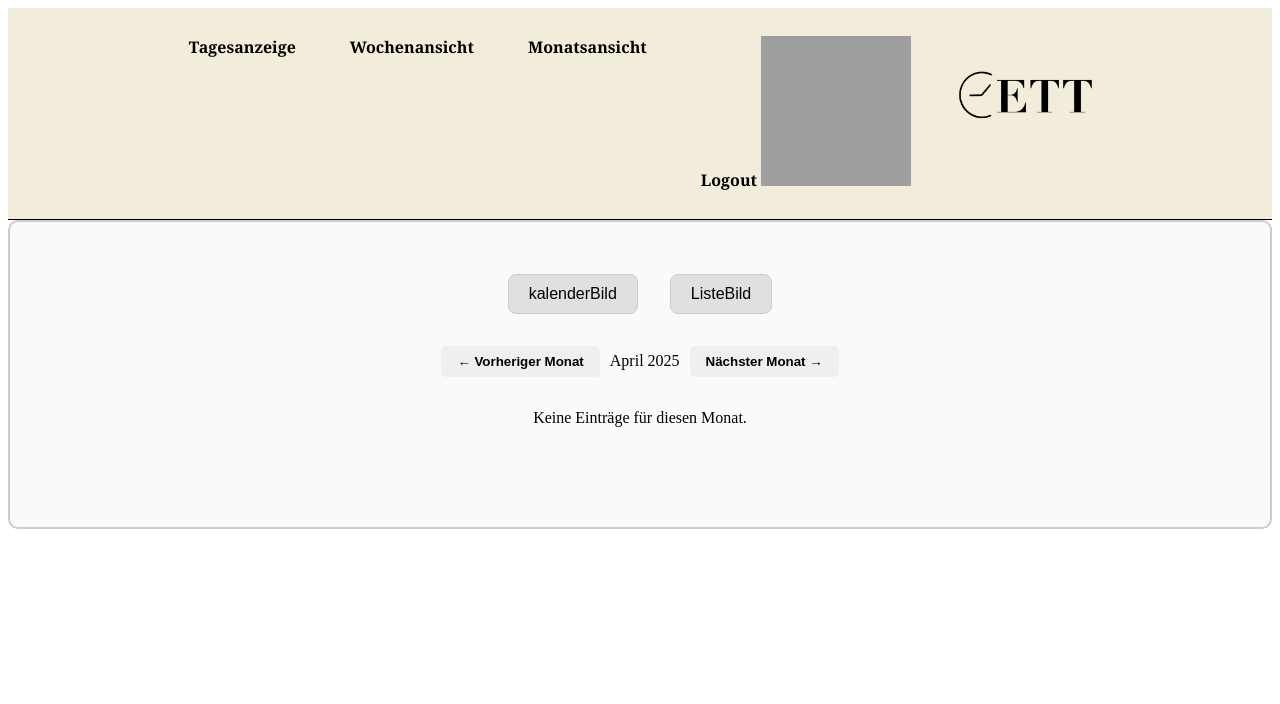
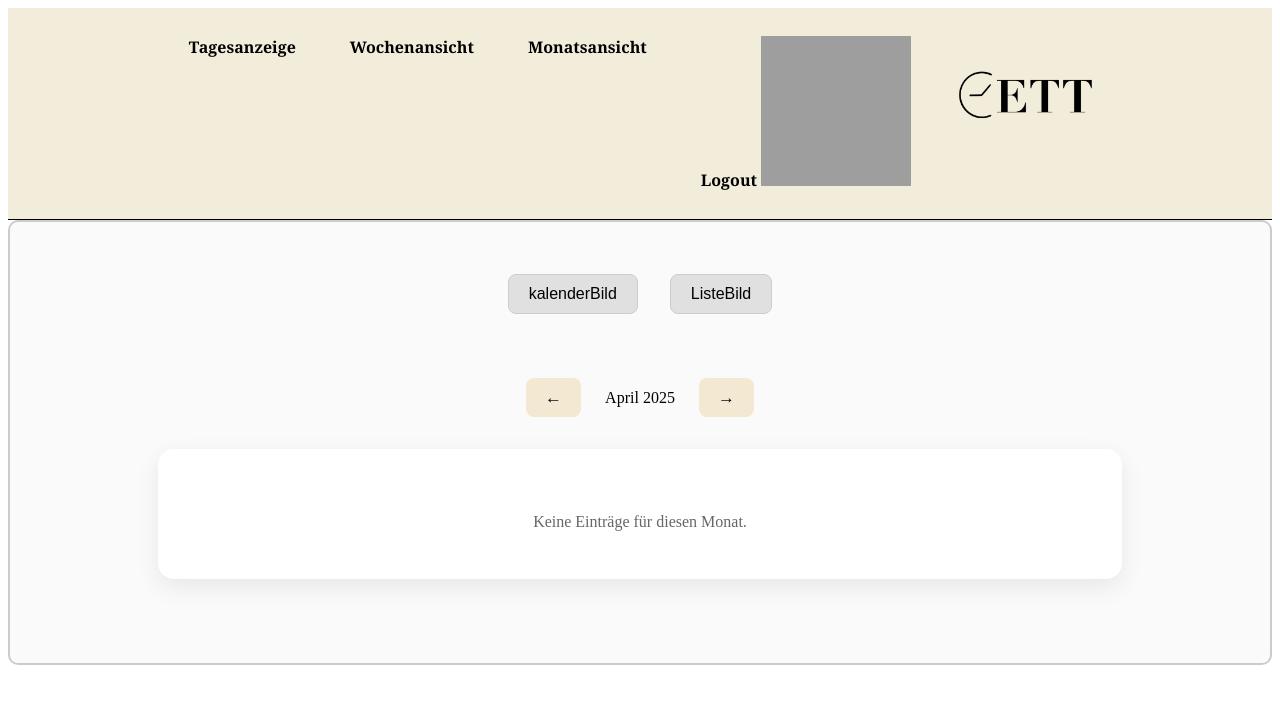
Before and after one commit to on24FeLi/ETT2.0, a Vue app: page /Monatsansicht in a window 1280 px wide. Both pictures are taken after a click on the button "ListeBild". Shown: the top 704 px of the page. Built offline with nearby package versions, Linux system fonts and the light colour scheme; grey boxes are pictures that could not be loaded.

Commit message:
added css for monatsansichtliste

```diff
--- a/src/components/monatsansichtliste.vue
+++ b/src/components/monatsansichtliste.vue
@@ -60,16 +60,16 @@ function getWeekdayAbbreviation(dateString) {
 }
 </script>
 <template>
-  <div class="wochenansicht-container">
-    <div class="wochen-navigation">
-      <button @click="monthOffset--">← Vorheriger Monat</button>
+  <div class="monatsansicht-container">
+    <div class="monatsansicht-navigation">
+      <button @click="monthOffset--">←</button>
       <span>
         {{ monthRange.start.toLocaleDateString('de-DE', { month: 'long', year: 'numeric' }) }}
       </span>
-      <button @click="monthOffset++">Nächster Monat →</button>
+      <button @click="monthOffset++">→</button>
     </div>
 
-
+    <div class="monatsansicht-table-container">
       <table v-if="workTimes.length">
         <thead>
           <tr>
@@ -92,43 +92,51 @@ function getWeekdayAbbreviation(dateString) {
           </tr>
         </tbody>
       </table>
+
       <p v-else>Keine Einträge für diesen Monat.</p>
     </div>
-
+  </div>
 </template>
 <style scoped>
-  .wochenansicht-container {
+.monatsansicht-container {
   display: flex;
   flex-direction: column;
   align-items: center;
-    margin: 2rem;
+  padding: 2rem;
+  margin-top: 2rem;
 }
 
-  .wochen-navigation {
-    margin-bottom: 1rem;
+.monatsansicht-navigation {
+  display: flex;
+  justify-content: center;
+  align-items: center;
+  gap: 1.5rem;
+  margin-bottom: 2rem;
 }
 
-  .wochen-navigation button {
+.monatsansicht-navigation button {
+  background-color: #f3e9d2;
+  border: none;
+  padding: 0.6rem 1.2rem;
+  border-radius: 8px;
+  font-weight: bold;
+  font-size: 17px;
+  cursor: pointer;
+  transition: background-color 0.3s ease;
 
-    border: none;
-
-    padding: 8px 16px;
-    margin: 0 10px;
-    border-radius: 5px;
-    cursor: pointer;
-    font-weight: bold;
 }
 
+.monatsansicht-navigation button:hover {
+  background-color: #e0dcca;
+}
 
-
-  .tabelle-container {
-    border: 2px solid #ccc;
-    border-radius: 10px;
-    padding: 20px;
-    background-color: #fafafa;
+.monatsansicht-table-container {
+  background: #ffffff;
+  border-radius: 16px;
+  box-shadow: 0px 8px 24px rgba(0, 0, 0, 0.08);
+  padding: 2rem;
+  max-width: 900px;
   width: 100%;
-    max-width: 900px;
-    overflow-x: auto;
 }
 
 table {
@@ -137,17 +145,31 @@ function getWeekdayAbbreviation(dateString) {
   text-align: center;
 }
 
-
 th, td {
-    padding: 12px;
-    border: 1px solid #ddd;
+  padding: 1rem;
+  border-bottom: 1px solid #eee;
 }
 
-  tbody tr.odd-row {
+th {
+  background-color: #f3e9d2;
+  font-weight: bold;
+}
+
+tbody tr:nth-child(even) {
   background-color: #f9f9f9;
 }
 
 tbody tr:hover {
-    background-color: #f1f1f1;
+  background-color: #f0f0f0;
+}
+
+tbody tr.odd-row {
+  background-color: #ffffff;
+}
+
+p {
+  text-align: center;
+  margin-top: 2rem;
+  color: #666;
 }
 </style>
```
Lines whose indentation alone changed are shown as unchanged.
